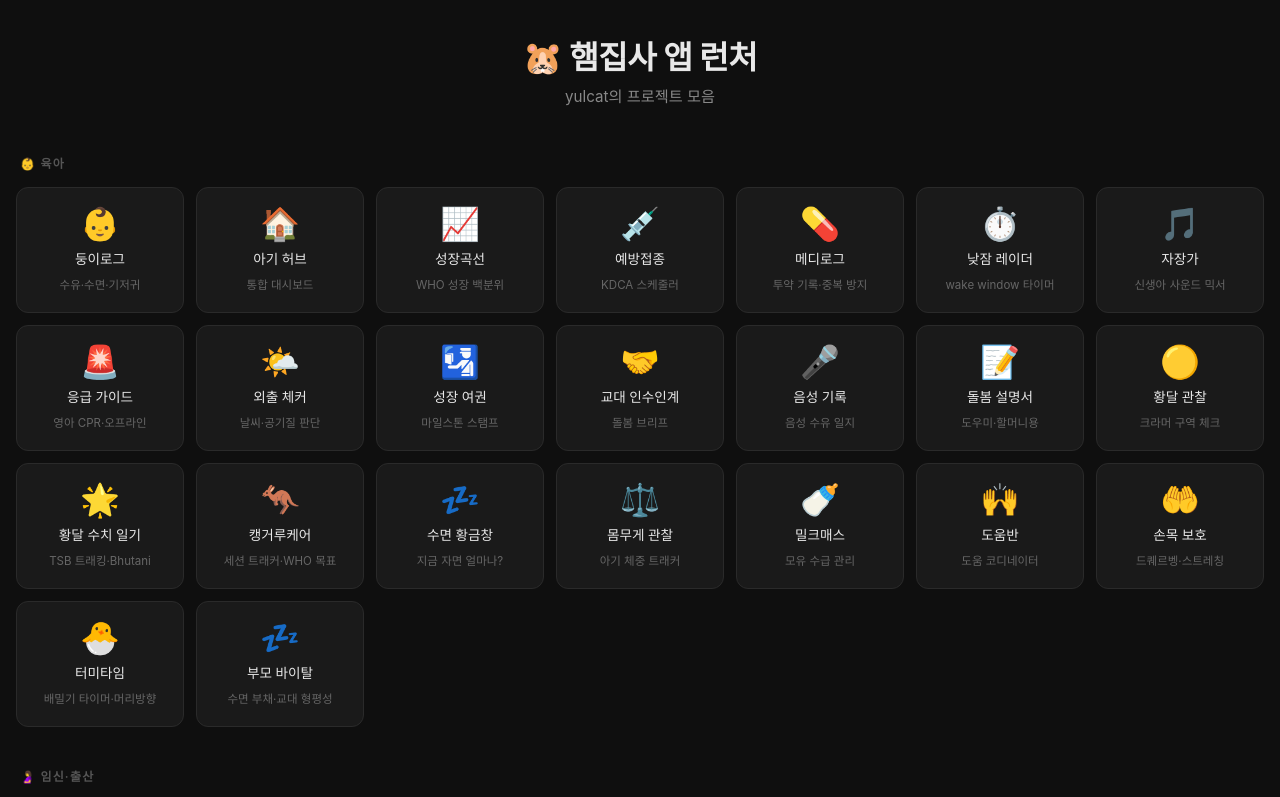
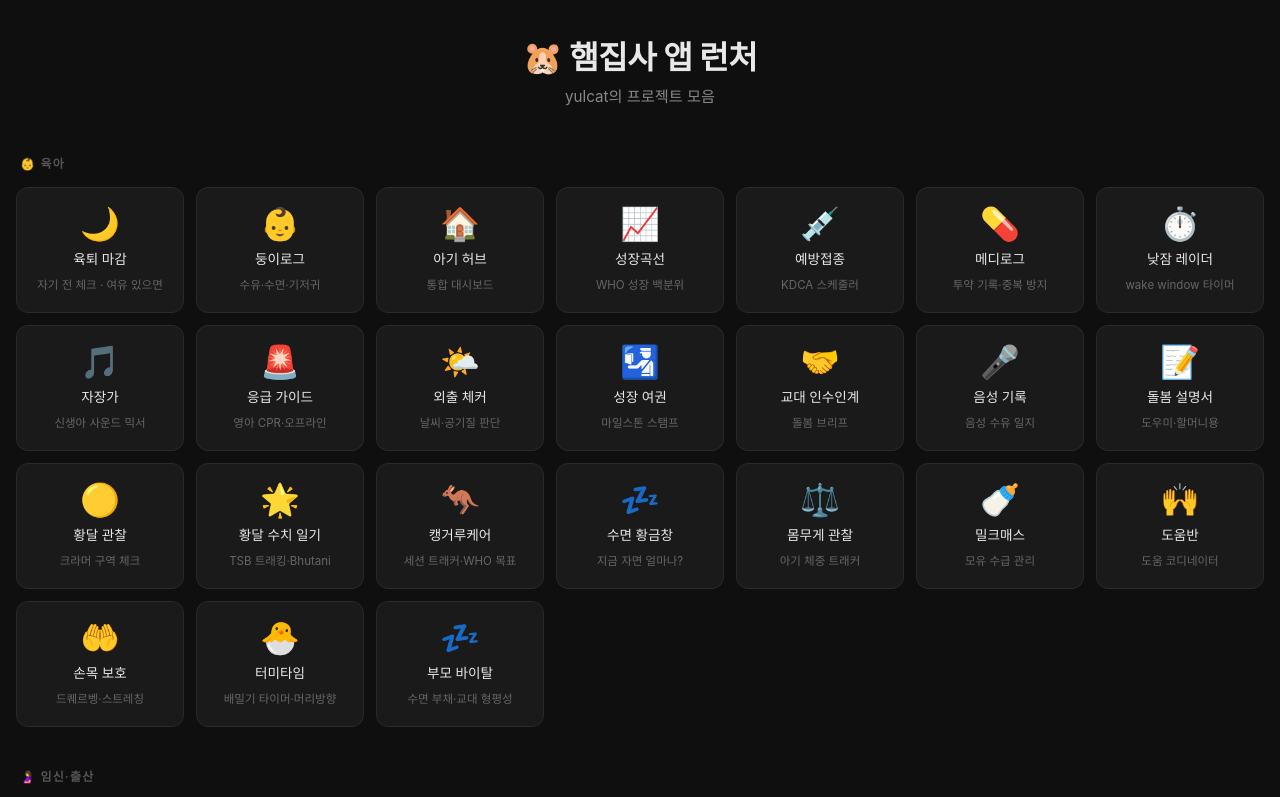
Before and after one commit to yulcat/yulcat.github.io, a plain HTML site: page index.html in a window 1280 px wide. Shown: the top 797 px of the page. Drawn offline with Linux system fonts and the light colour scheme.

Commit message:
feat: add shared bedtime checklist to launcher

```diff
--- a/index.html
+++ b/index.html
@@ -84,6 +84,11 @@
   <div class="section">
     <div class="section-title">👶 육아</div>
     <div class="grid">
+      <a class="card" href="http://100.92.91.95:8094/" target="_blank" rel="noopener noreferrer">
+        <span class="icon">🌙</span>
+        <span class="name">육퇴 마감</span>
+        <span class="desc">자기 전 체크 · 여유 있으면</span>
+      </a>
       <a class="card" href="http://100.92.91.95:3468/" target="_blank">
         <span class="icon">👶</span>
         <span class="name">둥이로그</span>
```
